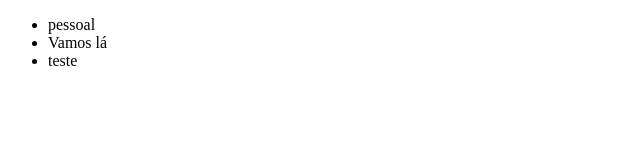
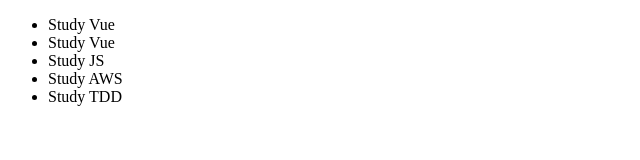
Before and after one commit to sergsoares/vue-step-by-step, a plain HTML site: page vue-component-simple/index.html in a window 1280 px wide. Shown: the whole page, without its empty margins (0-640 px from the left). Drawn offline with nearby package versions, Linux system fonts and the light colour scheme.

Commit message:
Improving Vue Component

```diff
--- a/vue-component-simple/index.html
+++ b/vue-component-simple/index.html
@@ -11,9 +11,7 @@
         <div id="root">
 
             <ul>
-                <task>pessoal</task>
-                <task>Vamos lá</task>
-                <task>teste</task>
+                <task-list></task-list>
 
             </ul>
 
--- a/vue-component-simple/main.js
+++ b/vue-component-simple/main.js
@@ -1,8 +1,23 @@
+Vue.component('task-list', {
+    template: '<div> <task v-for="task in tasks"> {{ task.title }}</task> </div>',
+
+    data() {
+        return {
+            tasks: [
+                { title: 'Study Vue', completed: false },
+                { title: 'Study Vue', completed: false },
+                { title: 'Study JS', completed: false },
+                { title: 'Study AWS', completed: false },
+                { title: 'Study TDD', completed: false }
+            ]
+        }
+    }
+})
+
 Vue.component('task', {
     template: '<li> <slot> </slot> </li>'
 })
 
 new Vue({
     el: '#root'
-
 })
```
